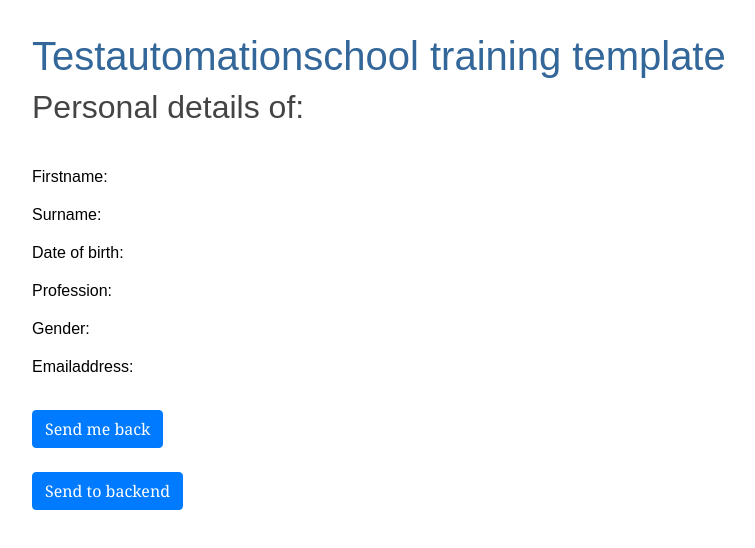
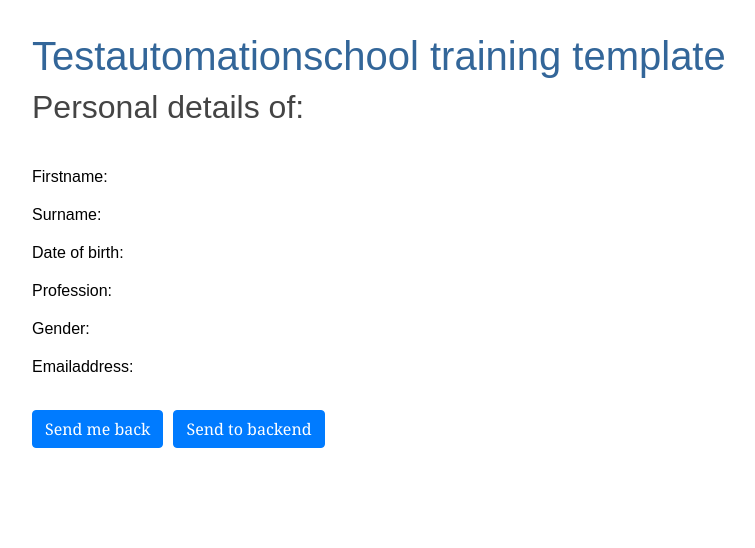
Before and after one commit to GDasai/angular-test, an Angular app: page /overview in a window 1280 px wide. Shown: the top 548 px of the page, without its empty margins (0-755 px from the left). Built offline with nearby package versions, Linux system fonts and the light colour scheme.

Commit message:
overview buttons inline

```diff
--- a/src/app/overview/overview.component.html
+++ b/src/app/overview/overview.component.html
@@ -47,13 +47,15 @@
       </div>
     </div>
   </form>
-  <div>
-    <br>
-    <button (click)="sendMeRegister()" class="btn btn-primary">Send me back</button>
-    <br>
-    <br>
-  </div>
-  <div>
-    <button (click)="sendMeBackend()" class="btn btn-primary">Send to backend</button>
+  <div class="form-row align-items-center">
+    <div class="col-auto">
+      <br>
+      <button (click)="sendMeRegister()" class="btn btn-primary" id="SendMeBack">Send me back</button>
+      <br>
+      <br>
+    </div>
+    <div class="col-auto">
+      <button (click)="sendMeBackend()" class="btn btn-primary" id="SendToBackend">Send to backend</button>
+    </div>
   </div>
 </div>
```
